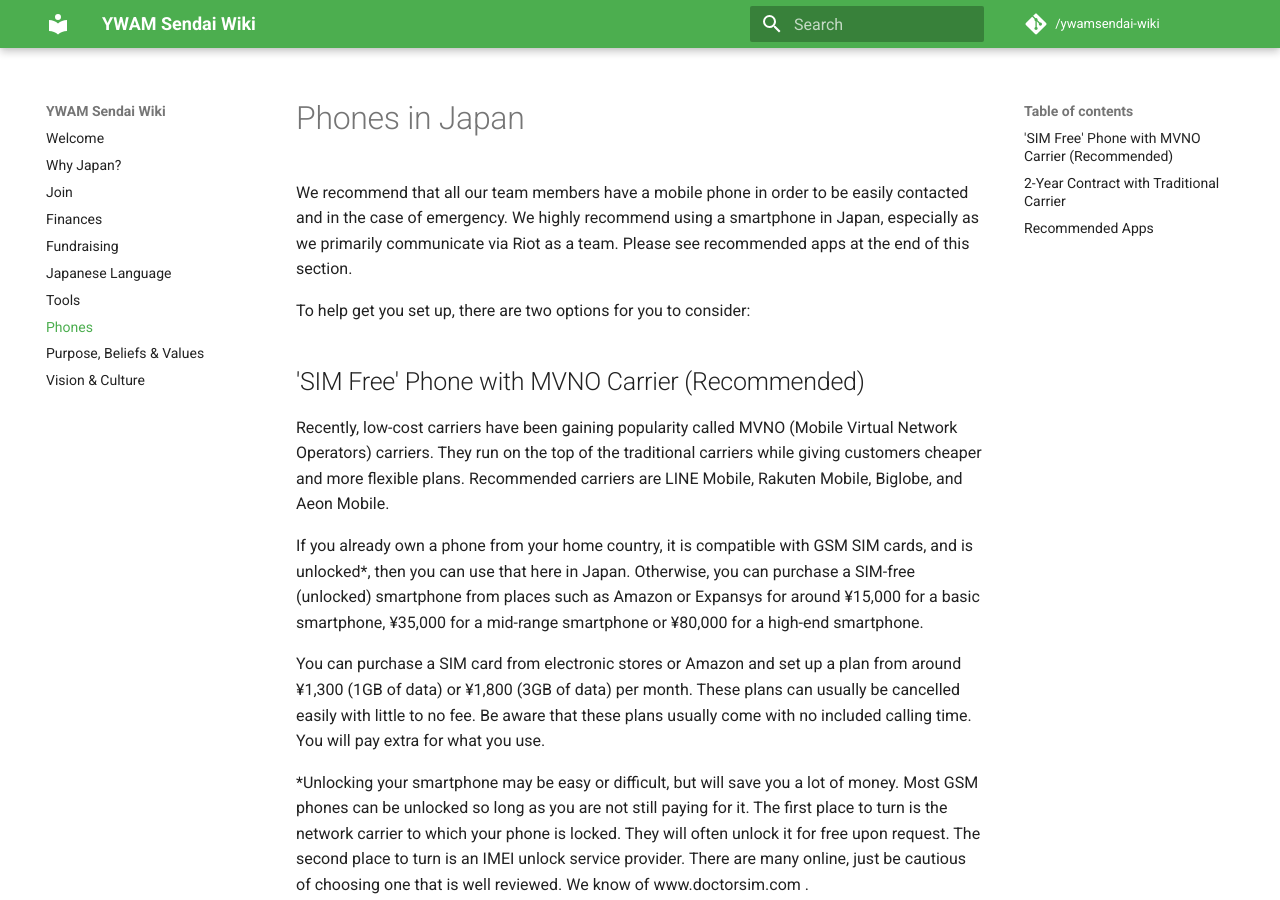
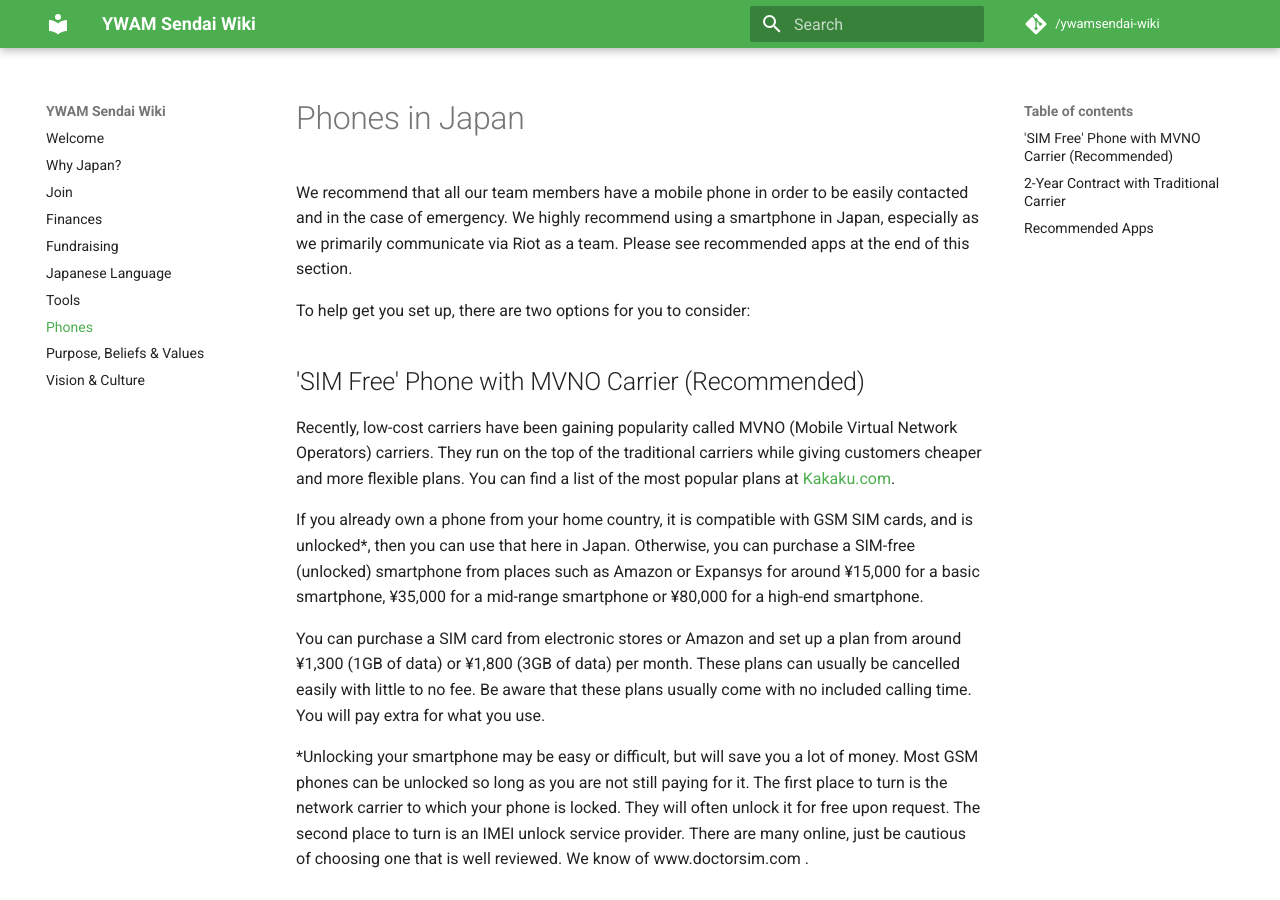
Before and after one commit to ywamsendai/ywamsendai-wiki, an MkDocs documentation site: the page built from docs/phones.md, in a window 1280 px wide and 900 px high. Built offline with MkDocs 1.6.1 and Material for MkDocs 9.7.7, drawn with Linux system fonts in a browser that asks for light colours; comment, search, counter and statistics services are not loaded.

Commit message:
added link to kakaku.com for popular phone plans

```diff
--- a/docs/phones.md
+++ b/docs/phones.md
@@ -6,7 +6,7 @@ To help get you set up, there are two options for you to consider:
 
 ## 'SIM Free' Phone with MVNO Carrier (Recommended)
 
-Recently, low-cost carriers have been gaining popularity called MVNO (Mobile Virtual Network Operators) carriers. They run on the top of the traditional carriers while giving customers cheaper and more flexible plans. Recommended carriers are LINE Mobile, Rakuten Mobile, Biglobe, and Aeon Mobile.
+Recently, low-cost carriers have been gaining popularity called MVNO (Mobile Virtual Network Operators) carriers. They run on the top of the traditional carriers while giving customers cheaper and more flexible plans. You can find a list of the most popular plans at [Kakaku.com](http://kakaku.com/mobile_data/sim/ranking.asp?si_option2=1&lid=sim_top_voice_search&si_mindatatraffic=0&si_maxdatatraffic=13).
 
 If you already own a phone from your home country, it is compatible with GSM SIM cards, and is unlocked*, then you can use that here in Japan. Otherwise, you can purchase a SIM-free (unlocked) smartphone from places such as Amazon or Expansys for around ¥15,000 for a basic smartphone, ¥35,000 for a mid-range smartphone or ¥80,000 for a high-end smartphone.
 
```
